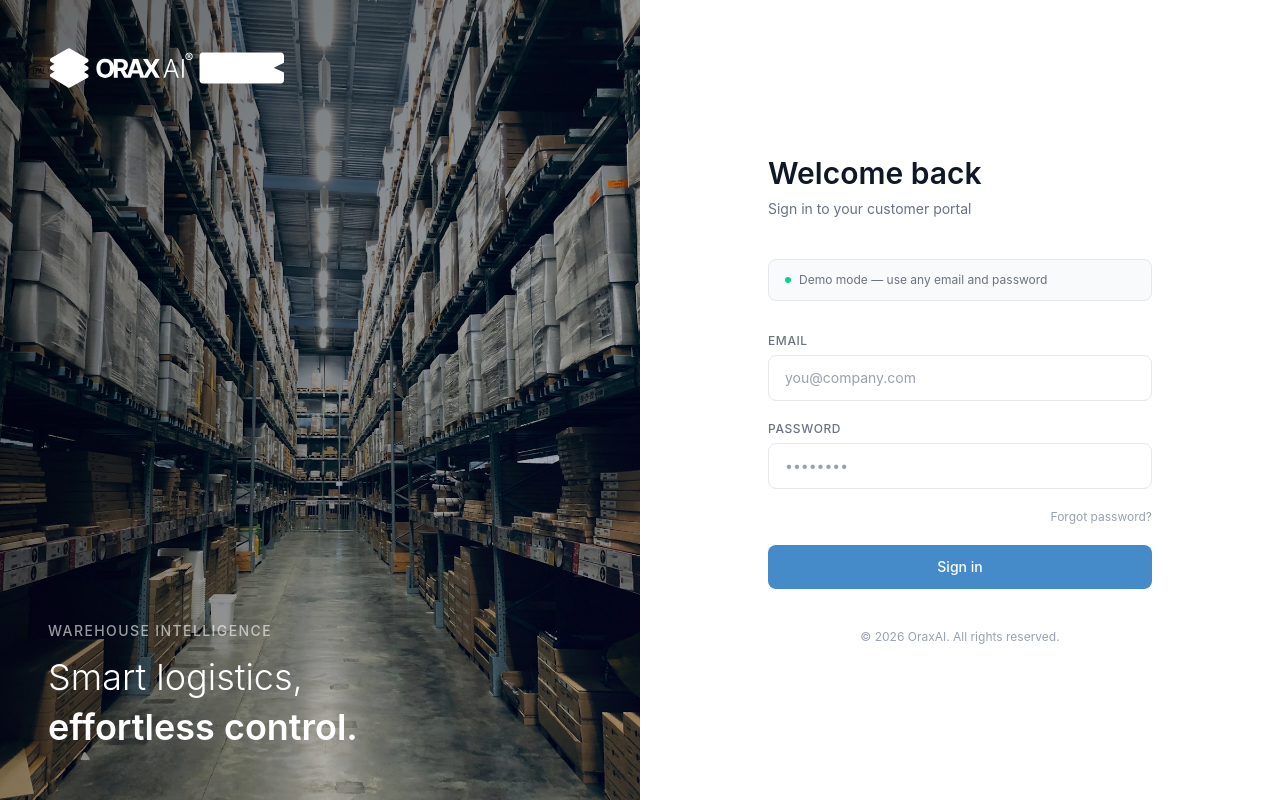
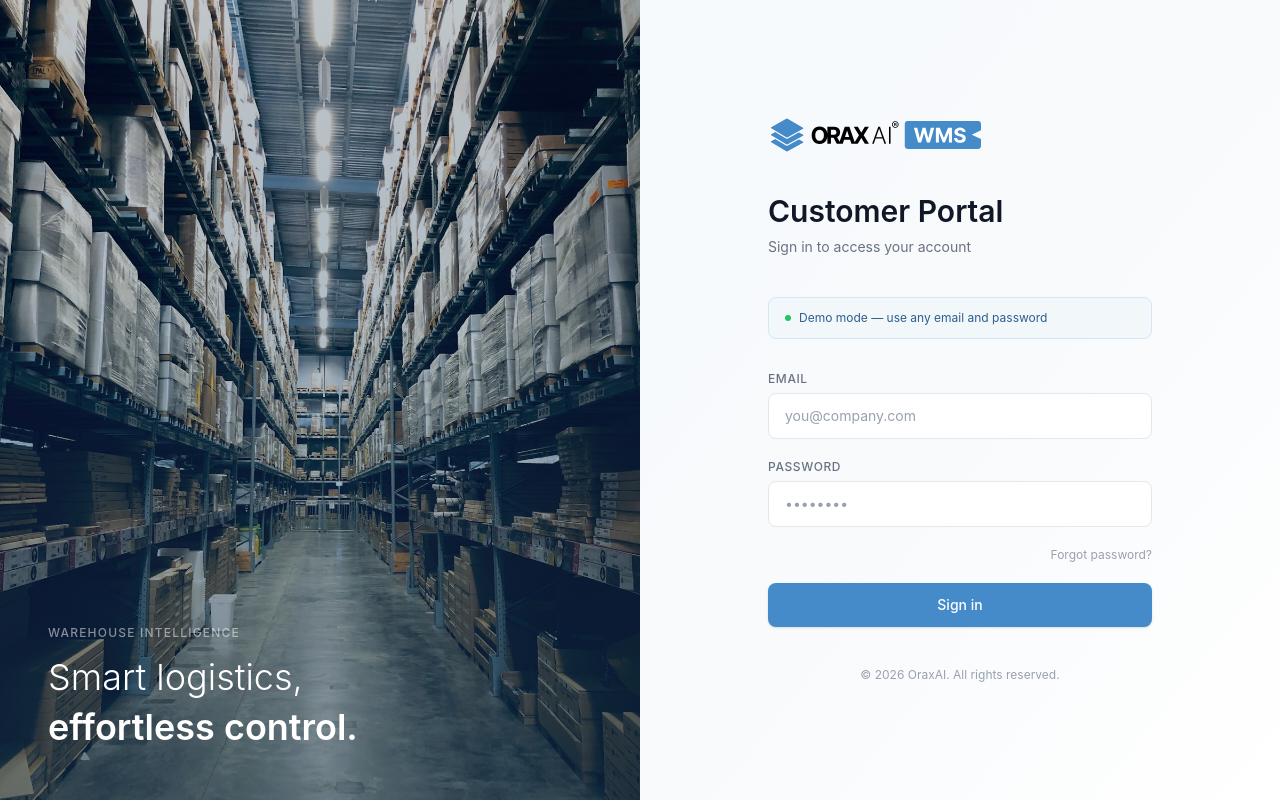
Before and after one commit to zeynepdundar/OraxAICustomerPortal, a Next.js app: page /login in a window 1280 px wide. Built offline with nearby package versions, Linux system fonts and the light colour scheme.

Commit message:
style(ui): add brand-based tailwind theme and restyle components

```diff
--- a/src/app/(auth)/login/page.tsx
+++ b/src/app/(auth)/login/page.tsx
@@ -9,7 +9,7 @@ export default function LoginPage() {
   const [email, setEmail] = useState("");
   const [password, setPassword] = useState("");
 
-  const handleLogin = (e: React.FormEvent<HTMLFormElement>) => {
+  const handleLogin = (e: React.SyntheticEvent) => {
     e.preventDefault();
     sessionStorage.setItem("isLoggedIn", "true");
     router.push("/dashboard");
@@ -17,7 +17,7 @@ export default function LoginPage() {
 
   return (
     <div className="min-h-screen flex">
-      {/* Left — image panel */}
+      {/* ── Left — image panel ── */}
       <div className="hidden lg:flex lg:w-1/2 relative overflow-hidden">
         <Image
           src="/depo-koridor.jpg"
@@ -26,20 +26,17 @@ export default function LoginPage() {
           className="object-cover"
           priority
         />
-        {/* Dark gradient overlay */}
-        <div className="absolute inset-0 bg-gradient-to-br from-black/60 via-black/40 to-black/20" />
 
-        {/* Brand overlay */}
-        <div className="relative z-10 flex flex-col justify-between p-12 w-full">
+        {/* Lighter, brand-tinted overlay — image breathes more at top */}
+        <div className="absolute inset-0 bg-gradient-to-b from-black/20 via-brand-900/30 to-brand-900/60" />
+
+        {/* Right-edge fade — transitions into form panel */}
+        <div className="absolute inset-y-0 right-0 w-40 bg-gradient-to-r from-transparent to-brand-950/25" />
+
+        {/* Content */}
+        <div className="relative z-10 flex flex-col justify-end p-12 w-full">
           <div>
-            <img
-              src="/branding/logo/logo.svg"
-              alt="OraxAI"
-              className="h-10 brightness-0 invert"
-            />
-          </div>
-          <div>
-            <p className="text-white/60 text-sm uppercase tracking-widest font-medium mb-3">
+            <p className="text-white/50 text-xs uppercase tracking-widest font-medium mb-3">
               Warehouse Intelligence
             </p>
             <h2 className="text-white text-4xl font-light leading-snug">
@@ -50,32 +47,29 @@ export default function LoginPage() {
         </div>
       </div>
 
-      {/* Right — form panel */}
-      <div className="w-full lg:w-1/2 flex items-center justify-center bg-white px-8 py-12">
+      {/* ── Right — form panel ── */}
+      <div className="w-full lg:w-1/2 flex items-center justify-center bg-gradient-to-br from-brand-50/50 via-slate-50 to-white px-8 py-12">
         <div className="w-full max-w-sm">
-          {/* Mobile logo */}
-          <div className="flex justify-center mb-10 lg:hidden">
-            <img
-              src="/branding/logo/logo.svg"
-              alt="OraxAI"
-              className="h-10"
-            />
+
+          {/* Logo */}
+          <div className="mb-10">
+            <img src="/branding/logo/logo.svg" alt="OraxAI" className="h-9" />
           </div>
 
           {/* Heading */}
           <div className="mb-10">
             <h1 className="text-3xl font-semibold text-gray-900 mb-2">
-              Welcome back
+              Customer Portal
             </h1>
             <p className="text-gray-500 text-sm">
-              Sign in to your customer portal
+              Sign in to access your account
             </p>
           </div>
 
           {/* Demo badge */}
-          <div className="mb-8 px-4 py-3 rounded-lg border border-gray-200 bg-gray-50 flex items-center gap-2">
-            <span className="w-1.5 h-1.5 rounded-full bg-emerald-400 shrink-0" />
-            <p className="text-xs text-gray-500">
+          <div className="mb-8 px-4 py-3 rounded-lg border border-brand-100 bg-brand-50/60 flex items-center gap-2">
+            <span className="w-1.5 h-1.5 rounded-full bg-success-500 shrink-0" />
+            <p className="text-xs text-brand-700">
               Demo mode — use any email and password
             </p>
           </div>
@@ -91,7 +85,7 @@ export default function LoginPage() {
                 value={email}
                 onChange={(e) => setEmail(e.target.value)}
                 placeholder="you@company.com"
-                className="w-full bg-white border border-gray-200 rounded-lg px-4 py-3 text-gray-900 placeholder-gray-400 text-sm focus:outline-none focus:border-[#458bc9] focus:ring-1 focus:ring-[#458bc9] transition"
+                className="w-full bg-white border border-gray-200 rounded-lg px-4 py-3 text-gray-900 placeholder-gray-400 text-sm focus:outline-none focus:border-brand-500 focus:ring-2 focus:ring-brand-500/20 transition-all"
               />
             </div>
 
@@ -105,16 +99,14 @@ export default function LoginPage() {
                 onChange={(e) => setPassword(e.target.value)}
                 placeholder="••••••••"
                 required
-                className="w-full bg-white border border-gray-200 rounded-lg px-4 py-3 text-gray-900 placeholder-gray-400 text-sm focus:outline-none focus:border-[#458bc9] focus:ring-1 focus:ring-[#458bc9] transition"
+                className="w-full bg-white border border-gray-200 rounded-lg px-4 py-3 text-gray-900 placeholder-gray-400 text-sm focus:outline-none focus:border-brand-500 focus:ring-2 focus:ring-brand-500/20 transition-all"
               />
             </div>
 
             <div className="flex justify-end">
               <button
                 type="button"
-                className="text-xs text-gray-400 transition"
-                onMouseEnter={(e) => (e.currentTarget.style.color = "#458bc9")}
-                onMouseLeave={(e) => (e.currentTarget.style.color = "")}
+                className="text-xs text-gray-400 hover:text-brand-500 transition-colors"
               >
                 Forgot password?
               </button>
@@ -122,10 +114,7 @@ export default function LoginPage() {
 
             <button
               type="submit"
-              className="w-full text-white font-medium text-sm rounded-lg h-11 transition-colors"
-              style={{ backgroundColor: "#458bc9" }}
-              onMouseEnter={(e) => (e.currentTarget.style.backgroundColor = "#3a7ab5")}
-              onMouseLeave={(e) => (e.currentTarget.style.backgroundColor = "#458bc9")}
+              className="w-full bg-brand-500 hover:bg-brand-600 active:bg-brand-700 text-white font-medium text-sm rounded-lg h-11 transition-colors shadow-sm"
             >
               Sign in
             </button>
--- a/src/app/globals.css
+++ b/src/app/globals.css
@@ -1,4 +1,43 @@
 @import "tailwindcss";
+
+@theme {
+  /* ── Brand (#458bc9) ── */
+  --color-brand-50:  #eef5fb;
+  --color-brand-100: #d5e7f5;
+  --color-brand-200: #aacfeb;
+  --color-brand-300: #7fb8e1;
+  --color-brand-400: #5aa0d5;
+  --color-brand-500: #458bc9;
+  --color-brand-600: #3876b0;
+  --color-brand-700: #2c5f8e;
+  --color-brand-800: #1f486b;
+  --color-brand-900: #133149;
+  --color-brand-950: #0a1e2e;
+
+  /* ── Success (green) ── */
+  --color-success-50:  #f0fdf4;
+  --color-success-100: #dcfce7;
+  --color-success-200: #bbf7d0;
+  --color-success-300: #86efac;
+  --color-success-400: #4ade80;
+  --color-success-500: #22c55e;
+  --color-success-600: #16a34a;
+  --color-success-700: #15803d;
+  --color-success-800: #166534;
+  --color-success-900: #14532d;
+
+  /* ── Warning (amber) ── */
+  --color-warning-50:  #fffbeb;
+  --color-warning-100: #fef3c7;
+  --color-warning-200: #fde68a;
+  --color-warning-300: #fcd34d;
+  --color-warning-400: #fbbf24;
+  --color-warning-500: #f59e0b;
+  --color-warning-600: #d97706;
+  --color-warning-700: #b45309;
+  --color-warning-800: #92400e;
+  --color-warning-900: #78350f;
+}
 
 @layer base {
   html {
--- a/src/components/layout/AppSidebar.tsx
+++ b/src/components/layout/AppSidebar.tsx
@@ -42,7 +42,7 @@ export default function AppSidebar({
             onClick={() => router.push(item.path)}
             className={`w-full text-left px-4 py-2.5 rounded-lg text-sm transition-all ${
               isActive(item.path)
-                ? "bg-blue-50 text-blue-700 font-medium"
+                ? "bg-brand-50 text-brand-700 font-medium"
                 : "text-gray-500 hover:bg-gray-50 hover:text-gray-900"
             }`}
           >
--- a/src/components/ui/Button.tsx
+++ b/src/components/ui/Button.tsx
@@ -2,7 +2,7 @@ import * as React from "react";
 
 interface ButtonProps
   extends React.ButtonHTMLAttributes<HTMLButtonElement> {
-  variant?: "primary" | "secondary" | "outline" | "ghost";
+  variant?: "primary" | "secondary" | "success" | "outline" | "ghost";
   size?: "sm" | "md" | "lg";
 }
 
@@ -13,22 +13,21 @@ function Button({
   className = "",
   ...props
 }: ButtonProps) {
-  // base
   let classes =
     "inline-flex items-center justify-center rounded-lg font-medium transition focus:outline-none disabled:opacity-50 disabled:pointer-events-none";
 
-  // variants
   if (variant === "primary") {
-    classes += " bg-blue-600 text-white hover:bg-blue-700 shadow-sm";
+    classes += " bg-brand-500 text-white hover:bg-brand-600 shadow-sm";
   } else if (variant === "secondary") {
     classes += " bg-gray-100 text-gray-700 hover:bg-gray-200";
+  } else if (variant === "success") {
+    classes += " bg-success-600 text-white hover:bg-success-700 shadow-sm";
   } else if (variant === "outline") {
     classes += " border border-gray-200 text-gray-700 hover:bg-gray-50 hover:border-gray-300";
   } else if (variant === "ghost") {
     classes += " text-gray-600 hover:bg-gray-100";
   }
 
-  // sizes
   if (size === "sm") {
     classes += " h-8 px-3 text-sm";
   } else if (size === "md") {
--- a/src/components/ui/Input.tsx
+++ b/src/components/ui/Input.tsx
@@ -20,7 +20,7 @@ function Input({
   const baseClasses =
     "w-full h-9 px-3 py-1 text-sm rounded-lg border outline-none transition " +
     "bg-white border-gray-200 placeholder:text-gray-400 " +
-    "focus-visible:ring-2 focus-visible:ring-blue-500/20 focus-visible:border-blue-500 " +
+    "focus-visible:ring-2 focus-visible:ring-brand-500/20 focus-visible:border-brand-500 " +
     "disabled:opacity-50 disabled:cursor-not-allowed";
 
   const errorClasses = error
--- a/src/components/ui/SelectBox.tsx
+++ b/src/components/ui/SelectBox.tsx
@@ -30,7 +30,7 @@ function SelectBox({
   const baseClasses =
     "w-full h-9 px-3 py-1 text-sm rounded-lg border outline-none transition " +
     "bg-white border-gray-200 " +
-    "focus-visible:ring-2 focus-visible:ring-blue-500/20 focus-visible:border-blue-500 " +
+    "focus-visible:ring-2 focus-visible:ring-brand-500/20 focus-visible:border-brand-500 " +
     "disabled:opacity-50 disabled:cursor-not-allowed";
 
   const errorClasses = error
```
Also changed, not shown: src/app/(app)/wareview/page.tsx (+19 -13 lines).
